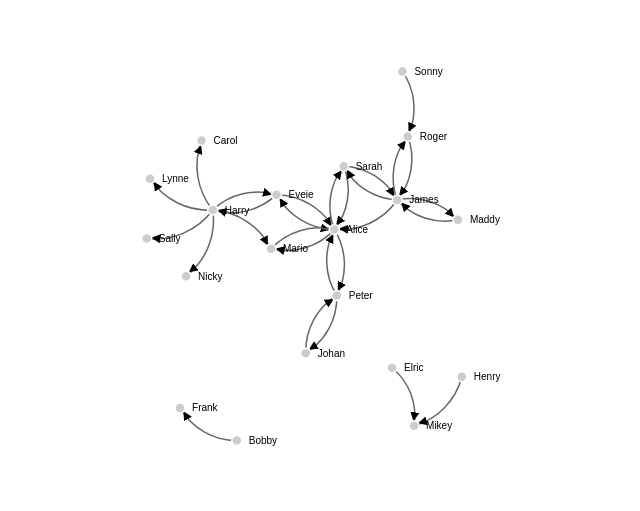
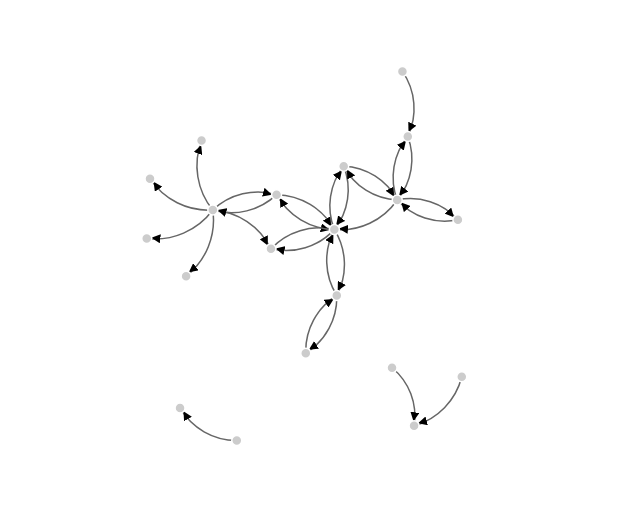
Before and after one commit to andreaswachowski/dataviz-2, a plain HTML site: page index.html in a window 1280 px wide. Shown: the whole page, without its empty margins (192-832 px from the left). Drawn offline with nearby package versions, Linux system fonts and the light colour scheme.

Commit message:
Remove node label text

```diff
--- a/index.html
+++ b/index.html
@@ -89,10 +89,10 @@ node.append("circle")
     .attr("r", 5);
 
 // add the text
-node.append("text")
-    .attr("x", 12)
-    .attr("dy", ".35em")
-    .text(function(d) { return d.name; });
+// node.append("text")
+//     .attr("x", 12)
+//     .attr("dy", ".35em")
+//     .text(function(d) { return d.name; });
 
 // add the curvy lines
 function tick() {
```
